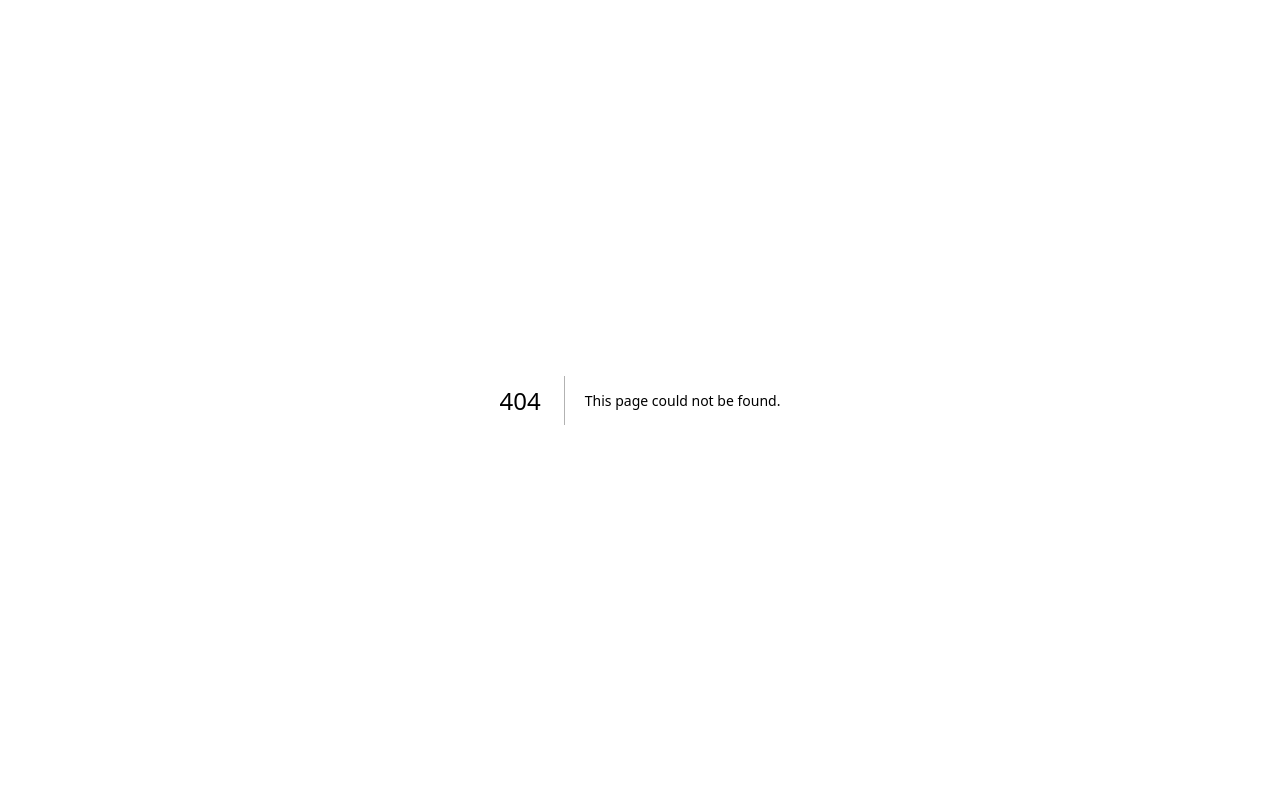
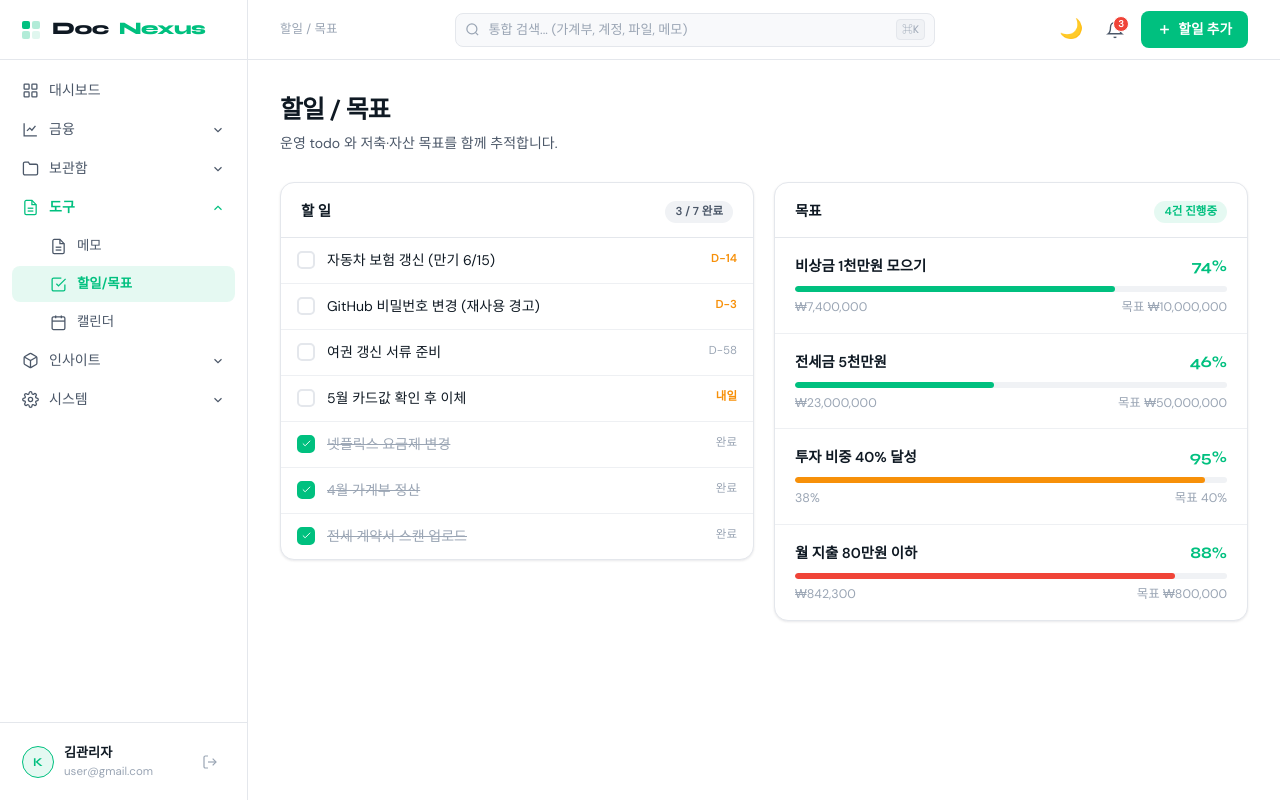
Before and after one commit to leejinyoung-kr/life-ledger, a Next.js app in the folder frontend/: page /tasks in a window 1280 px wide. Before the commit this address had no page. Built offline with nearby package versions, Linux system fonts and the light colour scheme; sample sign-in values are in the browser's storage.

Commit message:
할일/목표 프론트 적용

```diff
--- a/frontend/app/globals.css
+++ b/frontend/app/globals.css
@@ -775,6 +775,33 @@ tbody td { padding: 12px 16px; color: var(--text-primary); vertical-align: middl
 .dday-pill.warn { background: var(--warning); color: #fff; }
 
 /* ════════════════════════════════════════
+   할일/목표 (tasks) 전용
+   ════════════════════════════════════════ */
+.tg-layout { display: grid; grid-template-columns: 1fr 1fr; gap: 20px; align-items: start; }
+.card-list { padding: 0; }
+
+/* 할 일 */
+.task-item { display: flex; align-items: flex-start; gap: 12px; padding: 12px 16px; border-bottom: 1px solid var(--border-subtle); transition: background var(--ease); }
+.task-item:last-child { border-bottom: none; }
+.task-item:hover { background: var(--bg-surface); }
+.task-check { width: 18px; height: 18px; border: 2px solid var(--border); border-radius: 5px; flex-shrink: 0; margin-top: 1px; cursor: pointer; display: flex; align-items: center; justify-content: center; background: none; color: #fff; }
+.task-check.done { background: var(--accent); border-color: var(--accent); }
+.task-text { flex: 1; font-size: .875rem; color: var(--text-primary); }
+.task-item.done .task-text { color: var(--text-muted); text-decoration: line-through; }
+.task-due { font-size: .72rem; color: var(--text-muted); }
+.task-due.soon { color: var(--warning); font-weight: 600; }
+
+/* 목표 */
+.goal-card { padding: 16px 20px; border-bottom: 1px solid var(--border-subtle); }
+.goal-card:last-child { border-bottom: none; }
+.goal-top { display: flex; justify-content: space-between; align-items: baseline; margin-bottom: 8px; }
+.goal-name { font-weight: 600; font-size: .9rem; color: var(--text-primary); }
+.goal-pct { font-family: var(--font-display); font-weight: 700; color: var(--accent); }
+.goal-amt { display: flex; justify-content: space-between; font-size: .78rem; color: var(--text-muted); margin-top: 6px; }
+
+@media (max-width: 900px) { .tg-layout { grid-template-columns: 1fr; } }
+
+/* ════════════════════════════════════════
    RESPONSIVE (반응형)
    ════════════════════════════════════════ */
 @media (max-width: 1100px) {
--- /dev/null
+++ b/frontend/app/tasks/page.tsx
@@ -0,0 +1,149 @@
+'use client';
+
+/**
+ * 할일/목표 페이지.
+ * 운영 todo(체크 토글)와 저축·자산 목표(진행바)를 2단으로 함께 추적한다.
+ * 공통 레이아웃(AppShell)·모달(Modal)을 재사용하고 데이터는 더미로 채운다.
+ */
+import { useEffect, useState, type ReactNode } from 'react';
+import { useRouter } from 'next/navigation';
+import AppShell from '@/components/AppShell';
+import Modal from '@/components/Modal';
+import { IconCheck } from '@/components/icons';
+
+interface Task { id: number; text: string; due: string; soon?: boolean; done: boolean; }
+interface Goal { name: string; pct: number; fill: 'green' | 'warning' | 'danger'; cur: string; target: string; }
+
+// ── 더미 데이터 (TODO: GET /api/v1/tasks) ───────────────────────
+const INITIAL_TASKS: Task[] = [
+  { id: 1, text: '자동차 보험 갱신 (만기 6/15)', due: 'D-14', soon: true, done: false },
+  { id: 2, text: 'GitHub 비밀번호 변경 (재사용 경고)', due: 'D-3', soon: true, done: false },
+  { id: 3, text: '여권 갱신 서류 준비', due: 'D-58', done: false },
+  { id: 4, text: '5월 카드값 확인 후 이체', due: '내일', soon: true, done: false },
+  { id: 5, text: '넷플릭스 요금제 변경', due: '완료', done: true },
+  { id: 6, text: '4월 가계부 정산', due: '완료', done: true },
+  { id: 7, text: '전세 계약서 스캔 업로드', due: '완료', done: true },
+];
+
+// 목표 — TODO: GET /api/v1/goals
+const GOALS: Goal[] = [
+  { name: '비상금 1천만원 모으기', pct: 74, fill: 'green', cur: '₩7,400,000', target: '목표 ₩10,000,000' },
+  { name: '전세금 5천만원', pct: 46, fill: 'green', cur: '₩23,000,000', target: '목표 ₩50,000,000' },
+  { name: '투자 비중 40% 달성', pct: 95, fill: 'warning', cur: '38%', target: '목표 40%' },
+  { name: '월 지출 80만원 이하', pct: 88, fill: 'danger', cur: '₩842,300', target: '목표 ₩800,000' },
+];
+
+export default function TasksPage() {
+  const router = useRouter();
+  const [tasks, setTasks] = useState<Task[]>(INITIAL_TASKS);
+  const [addModal, setAddModal] = useState(false);
+
+  // 인증 가드 — 토큰 없으면 로그인 페이지로. TODO: 토큰 유효성 검증 API 연동
+  useEffect(() => {
+    if (!localStorage.getItem('auth_token')) {
+      router.replace('/login');
+    }
+  }, [router]);
+
+  // 로그아웃 — 토큰 제거 후 로그인 페이지로 이동
+  function logout() {
+    localStorage.removeItem('auth_token');
+    router.push('/login');
+  }
+
+  // 할 일 완료 토글. TODO: PATCH /api/v1/tasks/:id
+  function toggleTask(id: number) {
+    setTasks((prev) => prev.map((t) => (t.id === id ? { ...t, done: !t.done } : t)));
+  }
+
+  const doneCount = tasks.filter((t) => t.done).length;
+
+  return (
+    <AppShell
+      activePath="/tasks"
+      topbarLabel="할일 / 목표"
+      actionLabel="할일 추가"
+      onAction={() => setAddModal(true)}
+      onLogout={logout}
+    >
+      <div className="page-header">
+        <h1 className="page-title">할일 / 목표</h1>
+        <p className="page-subtitle">운영 todo 와 저축·자산 목표를 함께 추적합니다.</p>
+      </div>
+
+      <div className="tg-layout">
+        {/* 할 일 */}
+        <div className="card">
+          <div className="card-header">
+            <span className="card-title">할 일</span>
+            <span className="badge badge-neutral">{doneCount} / {tasks.length} 완료</span>
+          </div>
+          <div className="card-list">
+            {tasks.map((task) => (
+              <div className={`task-item${task.done ? ' done' : ''}`} key={task.id}>
+                <button type="button" className={`task-check${task.done ? ' done' : ''}`} onClick={() => toggleTask(task.id)} aria-label="완료 토글">
+                  {task.done && <IconCheck width={11} height={11} />}
+                </button>
+                <div className="task-text">{task.text}</div>
+                <div className={`task-due${task.soon ? ' soon' : ''}`}>{task.due}</div>
+              </div>
+            ))}
+          </div>
+        </div>
+
+        {/* 목표 */}
+        <div className="card">
+          <div className="card-header">
+            <span className="card-title">목표</span>
+            <span className="badge badge-success">{GOALS.length}건 진행중</span>
+          </div>
+          <div className="card-list">
+            {GOALS.map((goal) => (
+              <div className="goal-card" key={goal.name}>
+                <div className="goal-top">
+                  <span className="goal-name">{goal.name}</span>
+                  <span className="goal-pct">{goal.pct}%</span>
+                </div>
+                <div className="track"><div className={`fill ${goal.fill}`} style={{ width: `${goal.pct}%` }} /></div>
+                <div className="goal-amt"><span>{goal.cur}</span><span>{goal.target}</span></div>
+              </div>
+            ))}
+          </div>
+        </div>
+      </div>
+
+      {/* 할일 추가 모달 */}
+      <Modal
+        open={addModal}
+        onClose={() => setAddModal(false)}
+        title="할일 추가"
+        footer={
+          <>
+            <button type="button" className="btn btn-ghost" onClick={() => setAddModal(false)}>취소</button>
+            {/* TODO: API 연동 — 저장(POST) 처리 */}
+            <button type="button" className="btn btn-primary">저장</button>
+          </>
+        }
+      >
+        <Field label="내용"><input type="text" className="input" placeholder="예: 자동차 보험 갱신" /></Field>
+        <div className="form-grid-2">
+          <Field label="마감일"><input type="date" className="input" /></Field>
+          <Field label="우선순위">
+            <select className="input" aria-label="우선순위"><option>보통</option><option>높음</option><option>낮음</option></select>
+          </Field>
+        </div>
+        <Field label="메모 (선택)"><input type="text" className="input" placeholder="추가 메모" /></Field>
+      </Modal>
+    </AppShell>
+  );
+}
+
+// 입력 그룹 (라벨 + 입력요소). label 로 감싸 입력요소에 접근성 이름을 연결한다.
+function Field({ label, children }: { label: string; children: ReactNode }) {
+  return (
+    <label className="input-group">
+      <span className="input-label">{label}</span>
+      {children}
+    </label>
+  );
+}
--- a/frontend/components/Sidebar.tsx
+++ b/frontend/components/Sidebar.tsx
@@ -55,7 +55,7 @@ const NAV_GROUPS: NavGroup[] = [
     icon: <IconDoc className="nav-ic" />,
     children: [
       { label: '메모', href: '#', icon: <IconDoc /> },
-      { label: '할일/목표', href: '#', icon: <IconCheckSquare /> },
+      { label: '할일/목표', href: '/tasks', icon: <IconCheckSquare /> },
       { label: '캘린더', href: '#', icon: <IconCalendar /> },
     ],
   },
```
